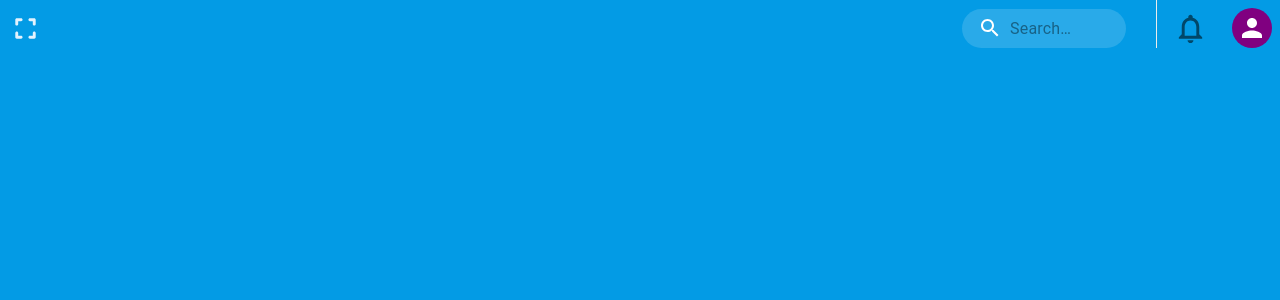
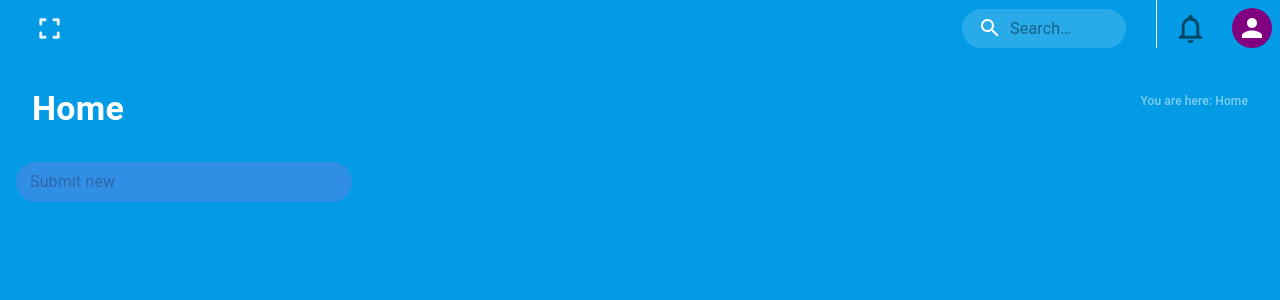
Before and after one commit to fcodelabs/training-web, a React (Create React App) app: page /home in a window 1280 px wide. Shown: the top 300 px of the page. Built offline with nearby package versions, Linux system fonts and the light colour scheme.

Commit message:
Created adding form

```diff
--- a/src/App.tsx
+++ b/src/App.tsx
@@ -1,14 +1,14 @@
 import "./App.css";
 import { Routes, Route } from "react-router-dom";
 import SignInPage from "./pages/SignInPage";
-import HomePage from "./pages/HomePage";
+import DiaryHome from "./pages/DiaryHome";
 
 function App() {
   return (
     <>
       <Routes>
         <Route path="/" element={<SignInPage />}/>
-        <Route path="home" element={<HomePage />}/>
+        <Route path="home" element={<DiaryHome />}/>
       </Routes>
     </>
   );
--- a/src/components/NavigatiionBar.tsx
+++ b/src/components/NavigatiionBar.tsx
@@ -3,7 +3,6 @@ import FullscreenRoundedIcon from "@mui/icons-material/FullscreenRounded";
 import NotificationsNoneOutlinedIcon from "@mui/icons-material/NotificationsNoneOutlined";
 import Divider from "@mui/material/Divider";
 import SearchBar from "./SearchBar";
-import { Height } from "@mui/icons-material";
 
 const NavigatiionBar = () => {
   return (
@@ -16,7 +15,7 @@ const NavigatiionBar = () => {
         justifyContent="space-between"
         alignItems="center"
       >
-        <Grid item>
+        <Grid item mx={3}>
           <IconButton>
             <Badge>
               <FullscreenRoundedIcon
--- a/src/components/SignIn.tsx
+++ b/src/components/SignIn.tsx
@@ -12,7 +12,7 @@ const config: Config = {
   dictionaries: [names],
 };
 
-const SignIN = () => {
+const SignIn = () => {
   const [name, setName] = useState("");
   const [disabled, setDisabled] = useState(true);
   const [error, setError] = useState(false);
@@ -129,4 +129,4 @@ const SignIN = () => {
   );
 };
 
-export default SignIN;
+export default SignIn;
--- /dev/null
+++ b/src/components/Titlebar.tsx
@@ -0,0 +1,38 @@
+import { Typography } from "@mui/material";
+import Grid from "@mui/material/Grid";
+import React from "react";
+
+const Titlebar = () => {
+  return (
+    <div>
+      <Grid
+        container
+        display="flex"
+        direction="row"
+        justifyContent="space-between"
+        alignItems="center"
+      >
+        <Grid item m={4}>
+          <Typography variant="h4" sx={{ color: "#fff", fontWeight: "700" }}>
+            Home
+          </Typography>
+        </Grid>
+
+        <Grid item m={4}>
+          <Typography
+            paragraph
+            sx={{
+              color: "rgba(255, 255, 255, 0.5)",
+              fontWeight: "500",
+              fontSize: "0.75rem",
+            }}
+          >
+            You are here: Home
+          </Typography>
+        </Grid>
+      </Grid>
+    </div>
+  );
+};
+
+export default Titlebar;
--- /dev/null
+++ b/src/pages/DiaryHome.tsx
@@ -0,0 +1,141 @@
+import Grid from "@mui/material/Grid";
+import NavigatiionBar from "../components/NavigatiionBar";
+import Titlebar from "../components/Titlebar";
+import Button from "@mui/material/Button";
+import { TextareaAutosize, TextField } from "@mui/material";
+import { useState, useEffect } from "react";
+import { fontSize } from "@mui/system";
+
+
+const DiaryHome = () => {
+  const [title, setTitle] = useState("");
+  const [display, setDisplay] = useState("none");
+  const [buttonClicked, setButtonClicked] = useState(false);
+  const [hidden, setHidden] = useState(true);
+  const [titleFocused, setTitleFocused] = useState(false);
+  const [descriptionFocused, setDescriptionFocused] = useState(false);
+  const [width, setWidth] = useState("25vw");
+  const [description, setDescription] = useState("");
+  useEffect(() => {
+    if (titleFocused || descriptionFocused) {
+      setWidth("85vw");
+      setHidden(false);
+      setDisplay("block");
+    } else {
+      if (title === "" && description === "") {
+        setWidth("25vw");
+        setHidden(true);
+        setDisplay("none");
+      }
+    }
+  }, [titleFocused, descriptionFocused,buttonClicked]);
+
+  return (
+    <div>
+      {/* Navigation bar */}
+      <NavigatiionBar />
+      {/* title bar */}
+      <Titlebar />
+
+      {/* submition bar */}
+      <Grid
+        container
+        spacing={2}
+        display="flex"
+        direction="row"
+        justifyContent="space-between"
+        alignItems="center"
+      >
+        <Grid item mx={2}>
+          <TextField
+            size="small"
+            value={title}
+            placeholder={"Submit new"}
+            onChange={(e) => {
+              setTitle(e.currentTarget.value);
+            }}
+            autoFocus={false}
+            onFocus={() => {
+              setTitleFocused(true);
+            }}
+            onBlur={() => {
+              setTitleFocused(false);
+            }}
+            sx={{
+              "& fieldset": {
+                borderRadius: "30px",
+                border: "none",
+                backgroundColor: "#9971E14D",
+                width: { width },
+              },
+            }}
+          />
+        </Grid>
+
+        <Grid item sx={{ marginRight: "2vw" }}>
+          <Button
+            variant="contained"
+            onClick={() => {
+              setButtonClicked(true);
+              console.log(`title:${title}`);
+              console.log(`Description:${description}`);
+              setDescription("");
+              setTitle("");
+              setWidth("25vw");
+              setHidden(true);
+              setDisplay("none");
+            }}
+            sx={{ borderRadius: "25px", display: { display } }}
+          >
+            Submit
+          </Button>
+        </Grid>
+      </Grid>
+      {/* discription box */}
+
+      <Grid
+        container
+        spacing={2}
+        display="flex"
+        direction="row"
+        justifyContent="center"
+        alignItems="center"
+      >
+        <Grid item>
+
+          <TextareaAutosize
+            hidden={hidden}
+            aria-label="minimum height"
+            minRows={6}
+            placeholder="Enter Description"
+            name="description"
+            value={description}
+            onChange={(e) => {
+              setDescription(e.currentTarget.value);
+            }}
+            onFocus={(e) => {
+              setDescriptionFocused(true);
+            }}
+            onBlur={(e) => {
+              setDescriptionFocused(false);
+            }}
+            style={{
+              width: "93.5vw",
+              borderRadius: "15px",
+              border: "none",
+              backgroundColor: "#9971E14D",
+              padding: "2vw",
+              marginTop: "2vw",
+              outline:"none",
+              fontSize:"18px"
+            }}
+          />
+        </Grid>
+      </Grid>
+
+      {/* card set */}
+    </div>
+  );
+};
+
+export default DiaryHome;
--- a/src/pages/HomePage.tsx
+++ /dev/null
@@ -1,20 +0,0 @@
-import React from "react";
-import NavigatiionBar from "../components/NavigatiionBar";
-
-const HomePage = () => {
-  return (<div>
-    {/* Navigation bar */}
-      <NavigatiionBar/>
-    {/* title bar */}
-
-
-    {/* submition bar */}
-
-    {/* discription box */}
-
-    {/* card set */}
-
-    </div>);
-};
-
-export default HomePage;
--- a/src/pages/SignInPage.tsx
+++ b/src/pages/SignInPage.tsx
@@ -1,5 +1,5 @@
 import { Grid } from "@mui/material";
-import SignIN from "../components/SignIn";
+import SignIn from "../components/SignIn";
 
 
 
@@ -15,7 +15,7 @@ const SignInPage = () => {
       sx={{ height: "100vh" }}
     >
       <Grid item>
-        <SignIN/>
+        <SignIn/>
       </Grid>
     </Grid>
   );
```
Also changed, not shown: src/components/SearchBar.tsx (+3 -5 lines).
